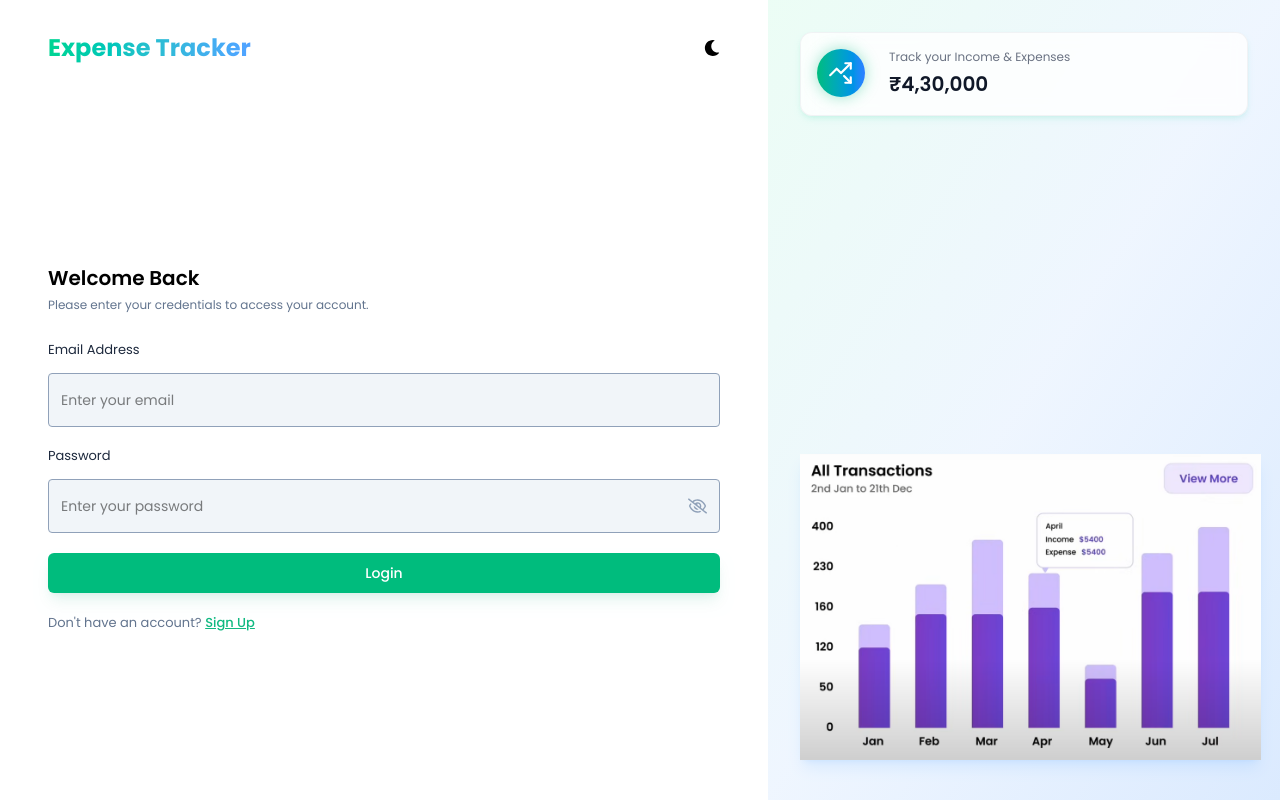
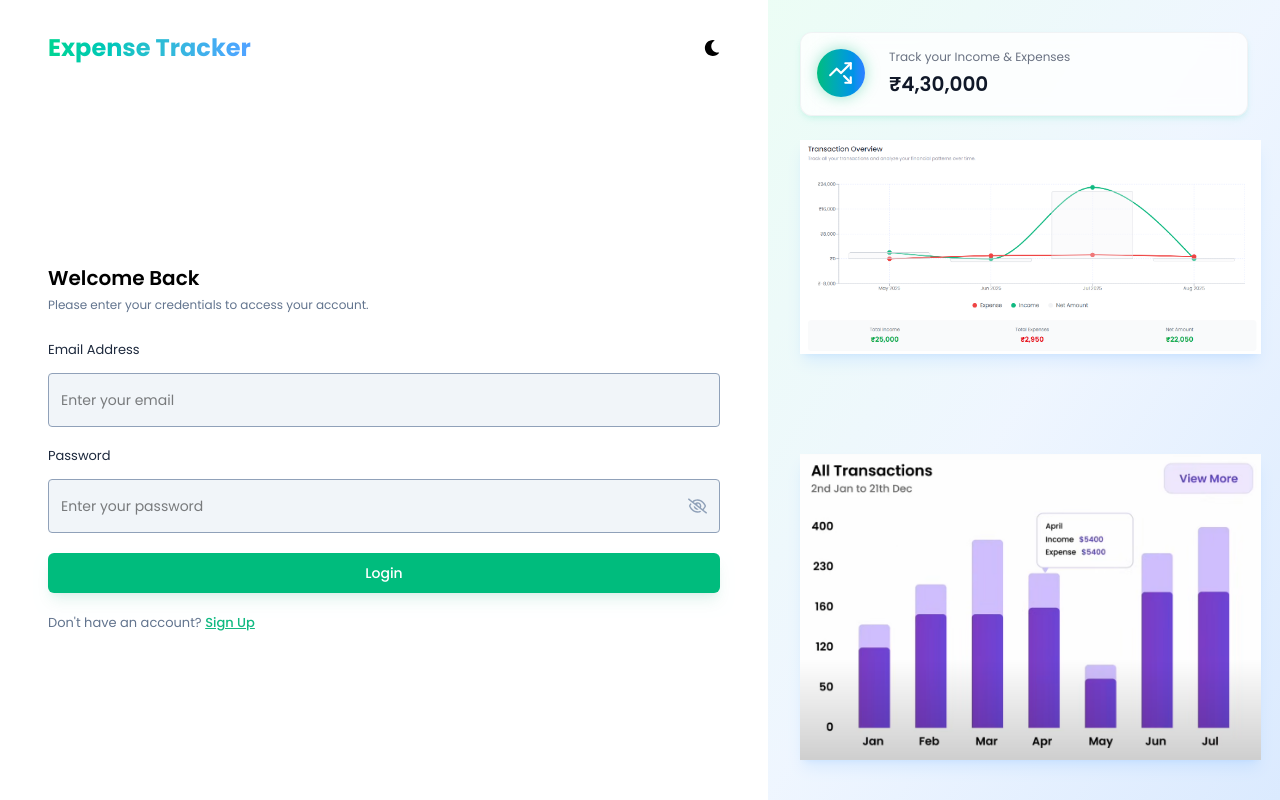
Before and after one commit to sujeetkumar-29/expense-tracker, a React (Vite) app in the folder frontend/: page /login in a window 1280 px wide. Built offline with nearby package versions, Linux system fonts and the light colour scheme.

Commit message:
added new img in authLayout

```diff
--- a/frontend/src/components/layouts/AuthLayout.jsx
+++ b/frontend/src/components/layouts/AuthLayout.jsx
@@ -1,5 +1,6 @@
 import React from 'react'
 import CARD_2 from '../../assets/images/card2.png'
+import CARD_3 from '../../assets/images/card3.png'
 import { LuTrendingUpDown } from 'react-icons/lu';
 import DarkModeToggle from "../../components/DarkModeToggle"
 import { Link } from 'react-router-dom';
@@ -32,6 +33,13 @@ const AuthLayout = ({ children }) => {
                 </div>
 
                 <img
+                    src={CARD_3}
+                    className="w-64 lg:w-[90%] absolute  transition-all duration-500
+                        shadow-lg shadow-blue-400/15
+                        dark:shadow-2xl dark:shadow-emerald-500/30 dark:drop-shadow-[0_0_30px_rgba(16,185,129,0.5)]"
+                    alt="Card illustration"
+                />
+                <img
                     src={CARD_2}
                     className="w-64 lg:w-[90%] absolute bottom-10 transition-all duration-500
                         shadow-lg shadow-blue-400/15
```
Also changed, not shown: frontend/src/assets/images/card3.png (added).
